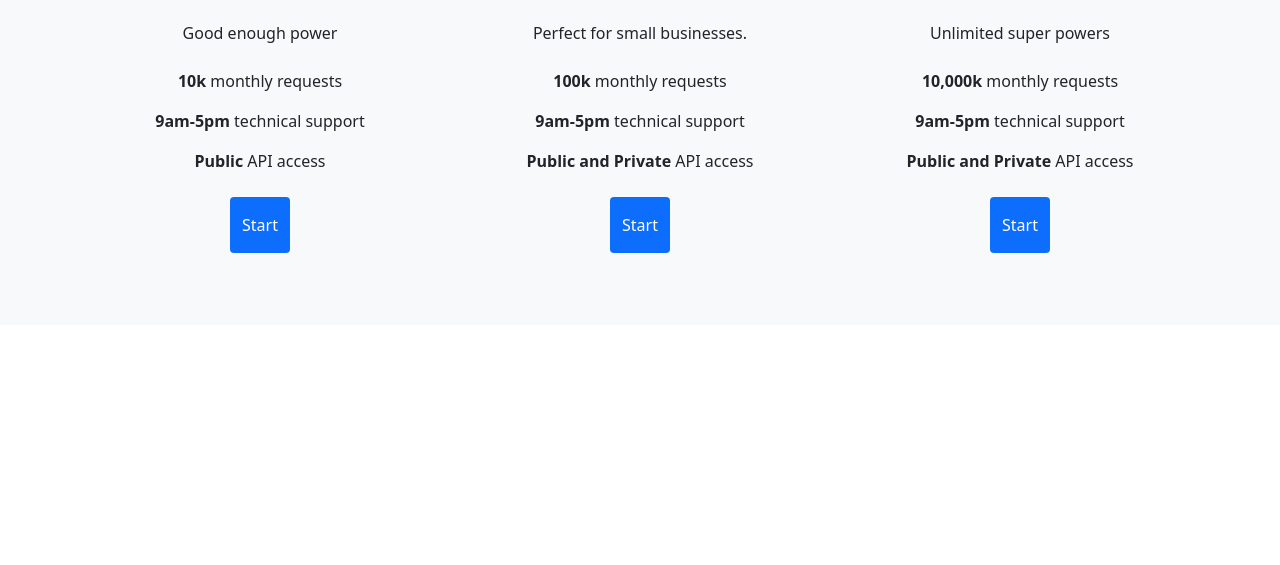
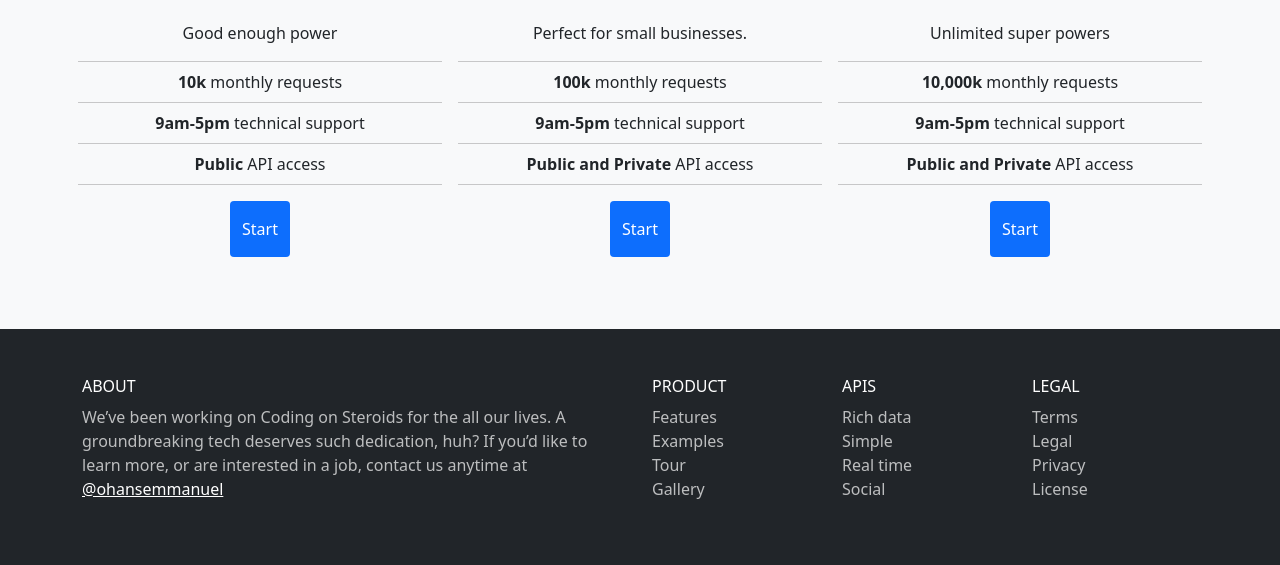
Before and after one commit to Lukinskaia/laba8, a plain HTML site: page index.html in a window 1280 px wide. Shown: the part 3597-4162 px from the top of the page. Before the commit the page ends 3922 px from the top, so only its background shows below. Drawn offline with nearby package versions, Linux system fonts and the light colour scheme.

Commit message:
fifth step

```diff
--- a/index.html
+++ b/index.html
@@ -245,7 +245,51 @@
   	</div>
   	</div>
 </section>
-<section id="footer"></section>
+<section id="footer" class="bg-dark">
+    <div class="container">
+        <div class="row fill-40-viewport py-5 text-white-70 align-items-center">
+            <div class="col-12 col-md-6">
+              <ul class="list-unstyled">
+                <li><h6 class="text-white">ABOUT</h6></li>
+                <li>We’ve been working on Coding on Steroids
+                  for the all our lives.
+                  A groundbreaking tech deserves such dedication, huh?
+                  If you’d like to learn more, or are interested in a job,
+                  contact us anytime at
+                  <a class="text-white" href="https://twitter.com/OhansEmmanuel" target="_blank">@ohansemmanuel</a></li>
+              </ul>
+            </div>
+            <div class="col-12 col-md-2">
+              <ul class="list-unstyled">
+                <li><h6 class="text-white">PRODUCT</h6></li>
+                <li>Features</li>
+                <li>Examples</li>
+                <li>Tour</li>
+                <li>Gallery</li>
+              </ul>
+            </div>
+            <div class="col-12 col-md-2">
+              <ul class="list-unstyled">
+                <li><h6 class="text-white">APIS</h6></li>
+                <li>Rich data</li>
+                <li>Simple</li>
+                <li>Real time</li>
+                <li>Social</li>
+              </ul>
+            </div>
+            <div class="col-12 col-md-2">
+            <ul class="list-unstyled">
+              <li><h6 class="text-white">LEGAL</h6></li>
+              <li>Terms</li>
+              <li>Legal</li>
+              <li>Privacy</li>
+              <li>License</li>
+            </ul>
+          </div>
+        </div>
+      </div>
+
+</section>
 
 
 
--- a/style.css
+++ b/style.css
@@ -20,3 +20,14 @@
       flex-basis: 50%
     }
   }
+  .list-border-y li {
+    border-top: 1px solid
+  }
+  .list-border-y li:last-child {
+    border-bottom: 1px solid
+  }
+
+.list-border-black-20 li,
+.list-border-black-20 li:last-child{
+  border-color: rgba(0,0,0,0.2)
+}
```
